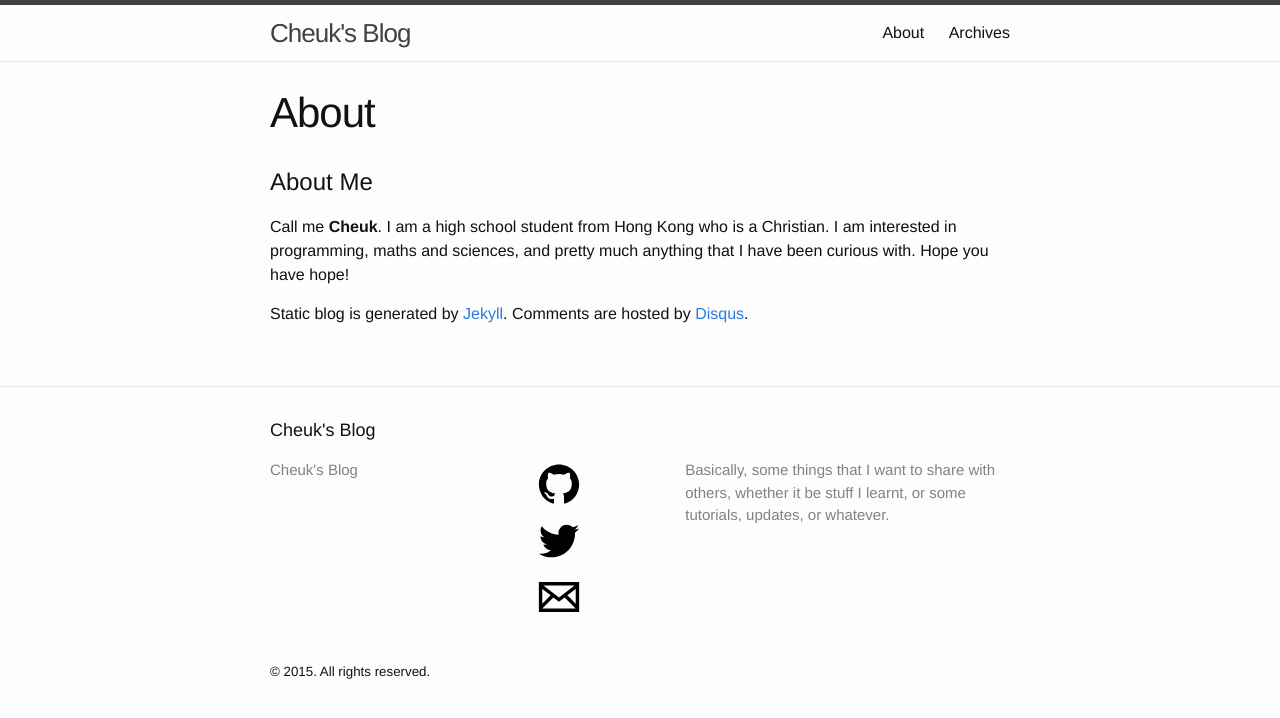
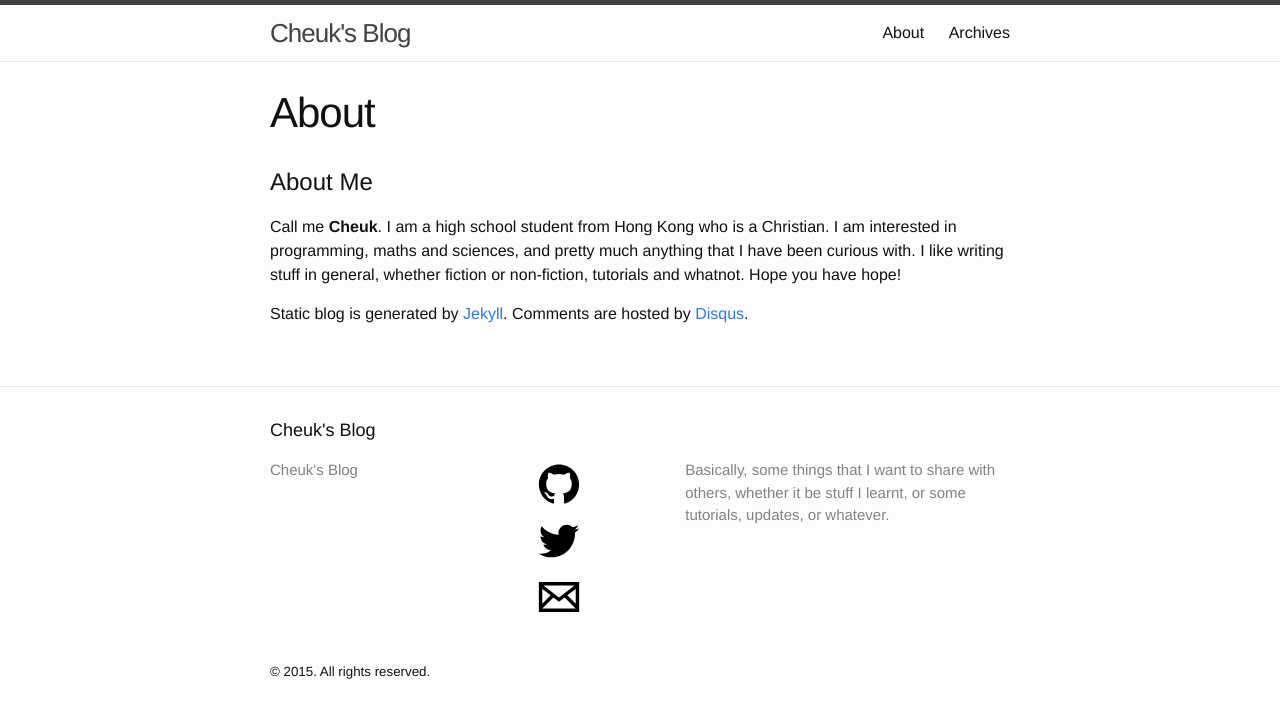
Before and after one commit to chuck-sys/personal-site, a Jekyll site: the page built from about.md, in a window 1280 px wide. Shown: the top 718 px of the page. Built offline with Jekyll 4.4.1, drawn with Linux system fonts in a browser that asks for light colours; Markdown is read by kramdown in place of the engine named in the settings.

Commit message:
Updated about

```diff
--- a/about.md
+++ b/about.md
@@ -7,9 +7,9 @@ permalink: /about/
 About Me
 ========
 
-Call me **Cheuk**. I am a high school student from Hong Kong who is a Christian. I am interested in
-programming, maths and sciences, and pretty much anything that I have been curious with. Hope you
-have hope!
+Call me **Cheuk**. I am a high school student from Hong Kong who is a Christian. I am interested in programming, maths and
+sciences, and pretty much anything that I have been curious with. I like writing stuff in general, whether fiction or non-fiction,
+tutorials and whatnot. Hope you have hope!
 
 Static blog is generated by [Jekyll][1]. Comments are hosted by [Disqus][2].
 
```
